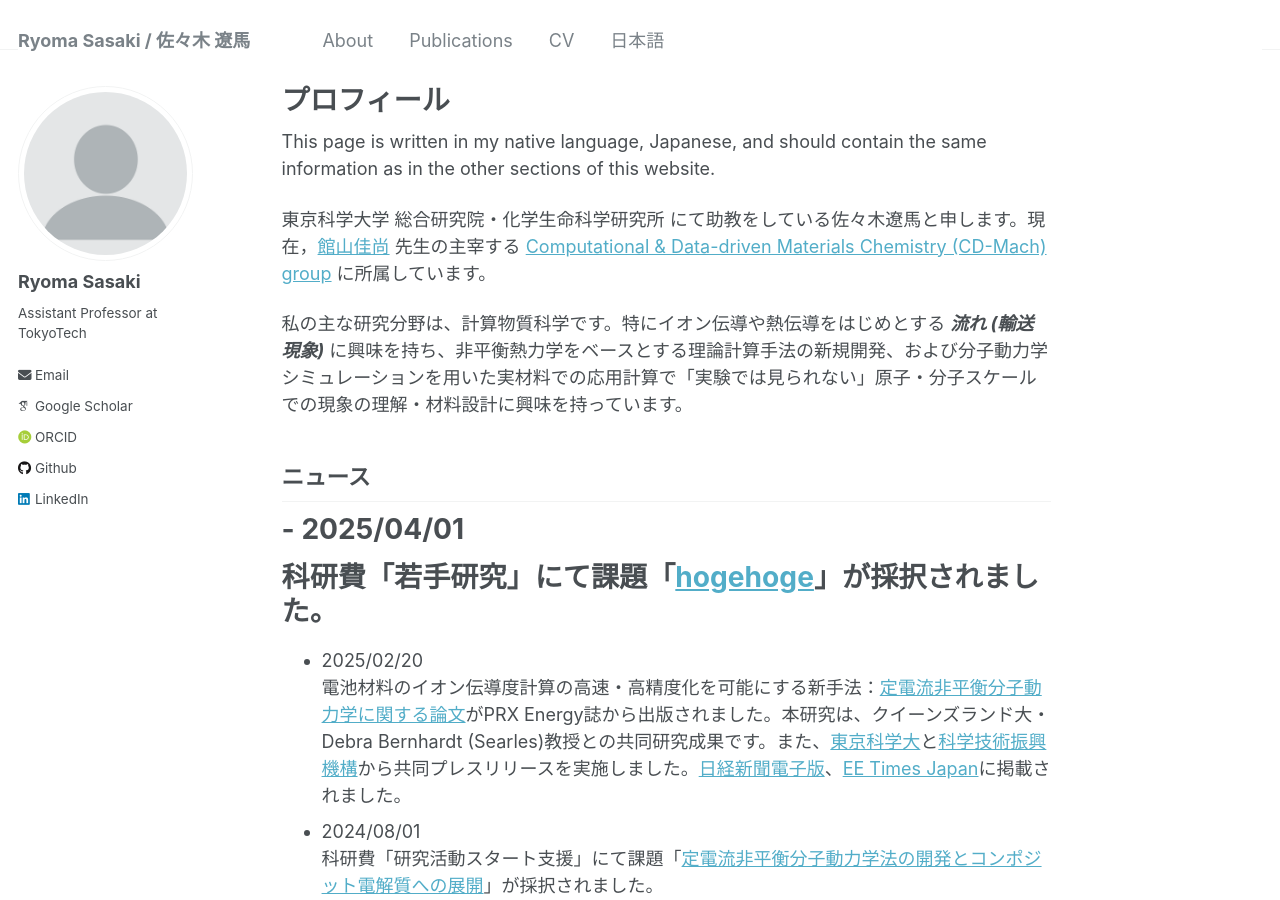
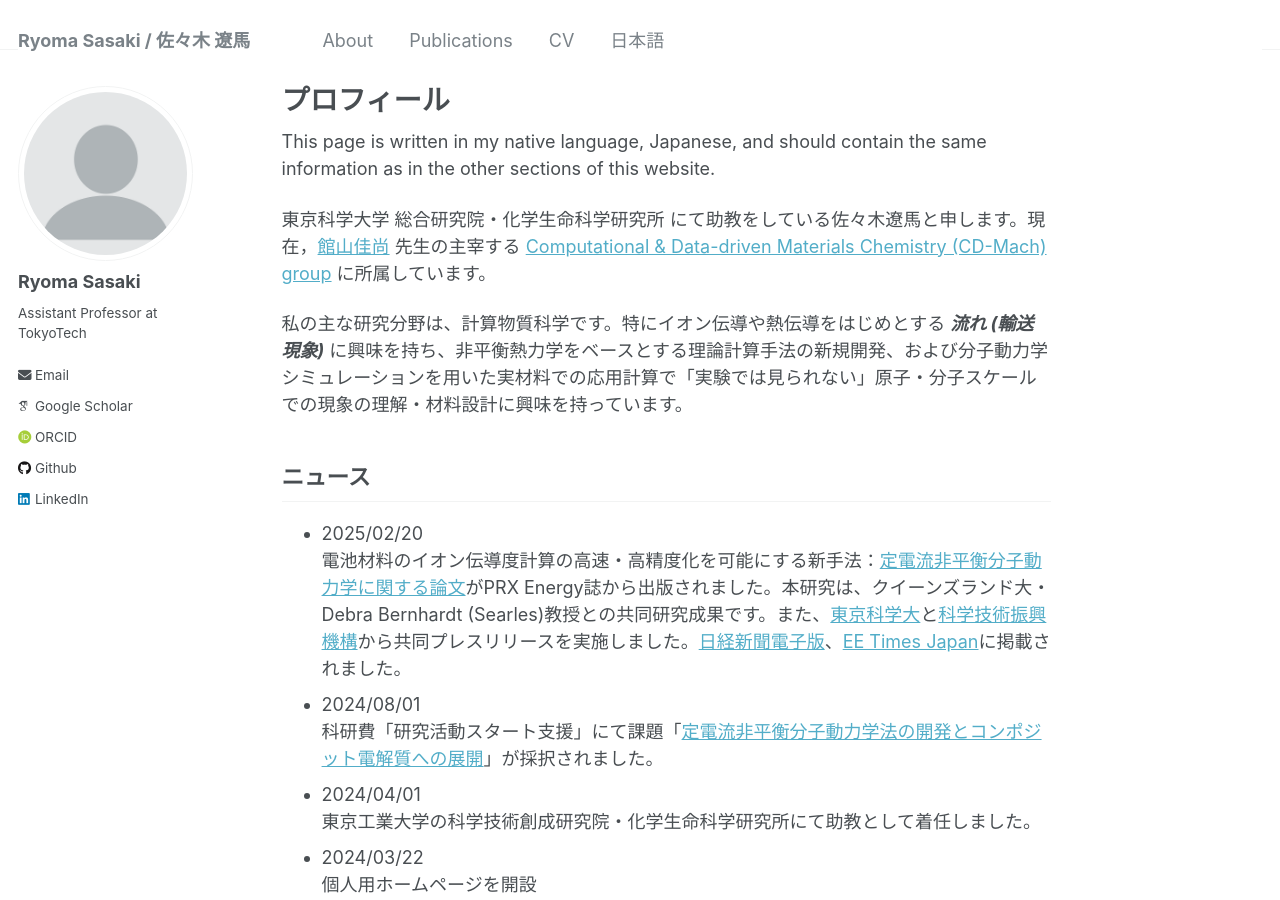
Before and after one commit to srak-uf/srak-uf.github.io, a Jekyll site: the page built from _pages/about_jp.md, in a window 1280 px wide and 900 px high. Built offline with Jekyll 4.4.1, drawn with Linux system fonts in a browser that asks for light colours; some web fonts are replaced.

Commit message:
Update about_jp.md

```diff
--- a/_pages/about_jp.md
+++ b/_pages/about_jp.md
@@ -15,8 +15,8 @@ This page is written in my native language, Japanese, and should contain the sam
 私の主な研究分野は、計算物質科学です。特にイオン伝導や熱伝導をはじめとする ***流れ (輸送現象)*** に興味を持ち、非平衡熱力学をベースとする理論計算手法の新規開発、および分子動力学シミュレーションを用いた実材料での応用計算で「実験では見られない」原子・分子スケールでの現象の理解・材料設計に興味を持っています。
 
 ## ニュース
-# - 2025/04/01
-#   科研費「若手研究」にて課題「[hogehoge](https://kaken.nii.ac.jp/ja/grant/KAKENHI-PROJECT-24K23099/)」が採択されました。
+<!-- - 2025/04/01
+  科研費「若手研究」にて課題「[hogehoge](https://kaken.nii.ac.jp/ja/grant/KAKENHI-PROJECT-24K23099/)」が採択されました。 -->
 - 2025/02/20
   電池材料のイオン伝導度計算の高速・高精度化を可能にする新手法：[定電流非平衡分子動力学に関する論文](https://journals.aps.org/prxenergy/abstract/10.1103/PRXEnergy.4.013005)がPRX Energy誌から出版されました。本研究は、クイーンズランド大・Debra Bernhardt (Searles)教授との共同研究成果です。また、[東京科学大](https://www.isct.ac.jp/ja/news/42dr5v9j4t5d)と[科学技術振興機構](https://www.jst.go.jp/pr/announce/20250220/index.html)から共同プレスリリースを実施しました。[日経新聞電子版](https://www.nikkei.com/article/DGXZRSP687264_Q5A220C2000000/)、[EE Times Japan](https://eetimes.itmedia.co.jp/ee/articles/2502/26/news078.html)に掲載されました。
 - 2024/08/01
```
